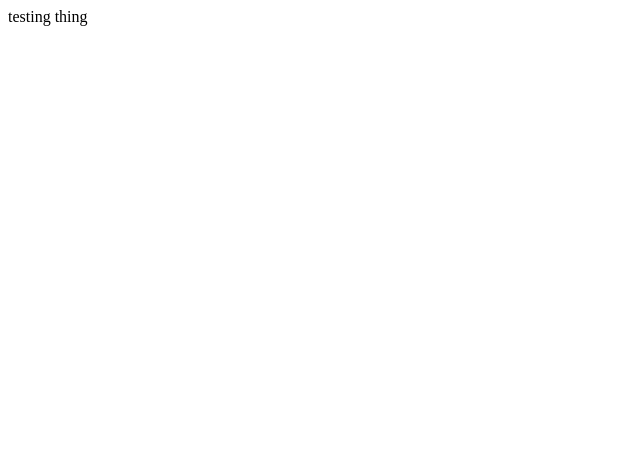
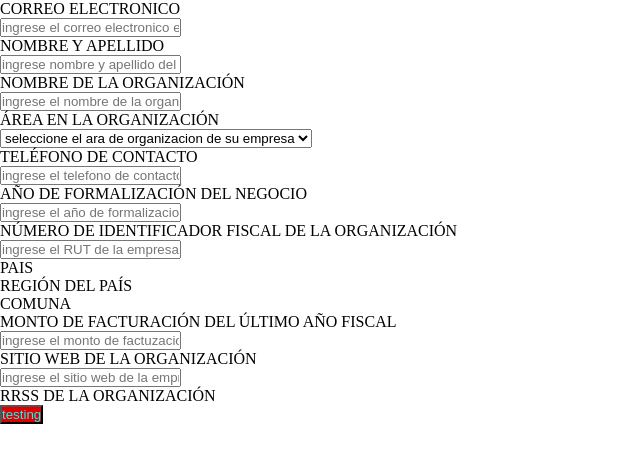
Before and after one commit to jorgeigna/Proyecto-SustentaSystem, a React (Create React App) app in the folder sustentaweb/: page / in a window 1280 px wide. Shown: the top 462 px of the page, without its empty margins (0-640 px from the left). Built offline with nearby package versions, Linux system fonts and the light colour scheme.

Commit message:
ingreso de la primera hoja del formulario

```diff
--- a/sustentaweb/src/app.jsx
+++ b/sustentaweb/src/app.jsx
@@ -1,5 +1,41 @@
-import React from "react";
+import React, {Fragment} from "react";
+import css from "./css/app.css"
 
 export function App(){
-    return(<div>testing thing</div>)
+    return(
+
+         <Fragment>
+            <div>CORREO ELECTRONICO</div>
+            <input type = "text" placeholder = "ingrese el correo electronico empresarial"/>
+            <div>NOMBRE Y APELLIDO</div>
+            <input type = "text" placeholder = "ingrese nombre y apellido del representante"/>
+            <div>NOMBRE DE LA ORGANIZACIÓN</div>
+            <input type = "text" placeholder = "ingrese el nombre de la organizacion"/>
+            <div>ÁREA EN LA ORGANIZACIÓN</div>
+            <select name="select" >
+                <option value="1">seleccione el ara de organizacion de su empresa</option>
+            </select>
+            <div>TELÉFONO DE CONTACTO</div>
+            <input type = "text" placeholder = "ingrese el telefono de contacto de la empresa"/>
+            <div>AÑO DE FORMALIZACIÓN DEL NEGOCIO</div>
+            <input type = "text" placeholder = "ingrese el año de formalizacion de la empresa"/>
+            <div> NÚMERO DE IDENTIFICADOR FISCAL DE LA ORGANIZACIÓN</div>
+            <input type = "text" placeholder = "ingrese el RUT de la empresa"/>
+            <div>PAIS</div>
+            <div>REGIÓN DEL PAÍS</div>
+            <div>COMUNA</div>
+            <div> MONTO DE FACTURACIÓN DEL ÚLTIMO AÑO FISCAL</div>
+            <input type = "text" placeholder = "ingrese el monto de factuzacion del ultimo año"/>
+            <div>SITIO WEB DE LA ORGANIZACIÓN </div>
+            <input type = "text" placeholder = "ingrese el sitio web de la empresa"/>
+            <div>RRSS DE LA ORGANIZACIÓN </div>
+
+            <button class="button2" type = "button" >
+            testing</button>
+
+
+         </Fragment>
+
+
+    )
 }
--- /dev/null
+++ b/sustentaweb/src/css/app.css
@@ -0,0 +1,19 @@
+* {
+    margin: 0;
+    padding: 0;
+    box-sizing: border-box;
+}
+
+.button2{
+    bottom: fixed;
+    color:aqua;
+    background-color:rgba(220, 0, 0, 1);
+}
+.button2:hover {
+    color:blue;
+    background-color: green;
+}
+.button2:active{
+    color:blueviolet;
+    background-color: aliceblue;
+}
```
Also changed, not shown: 1 other file (tests, documents, lock files or other folders).
